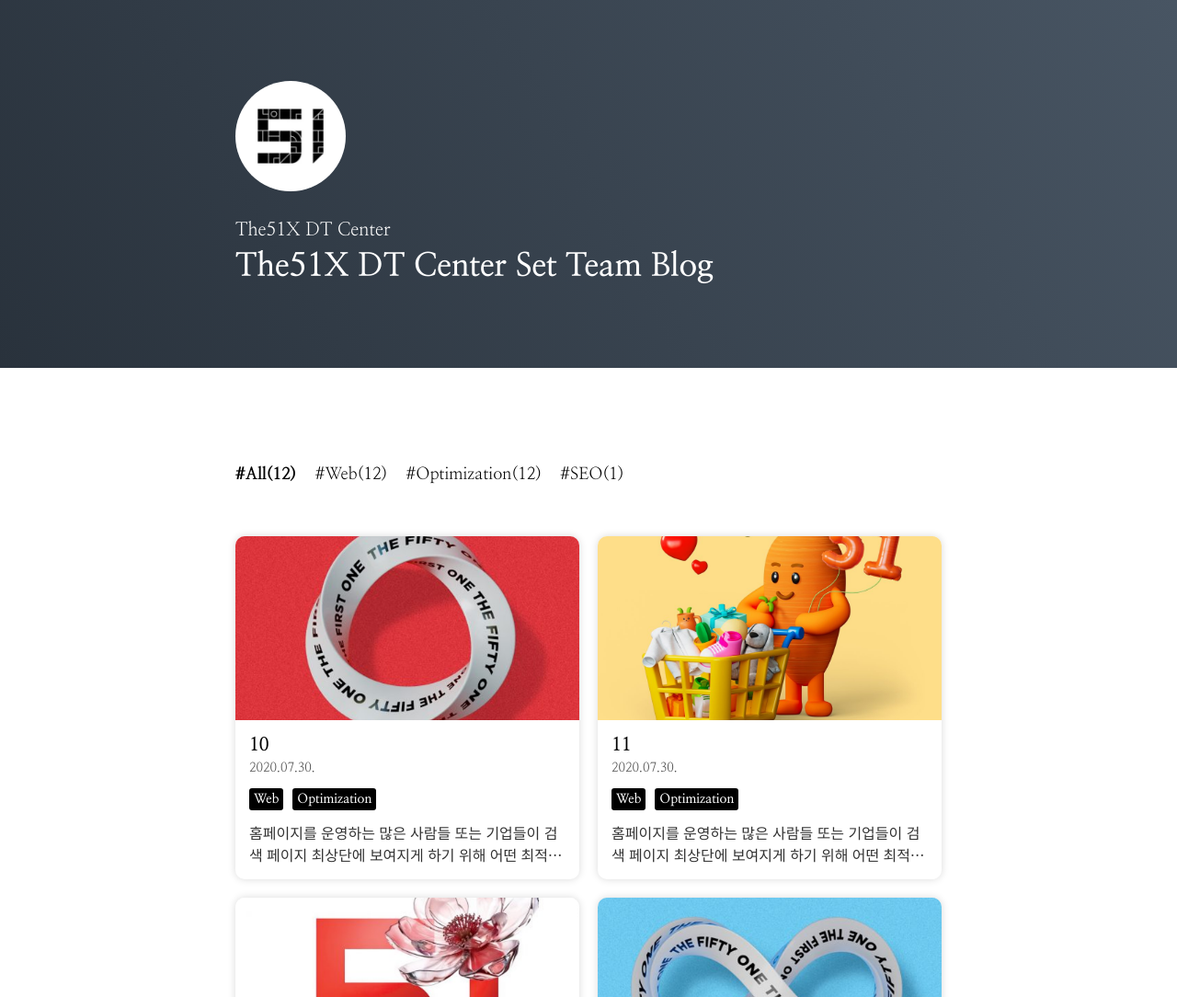
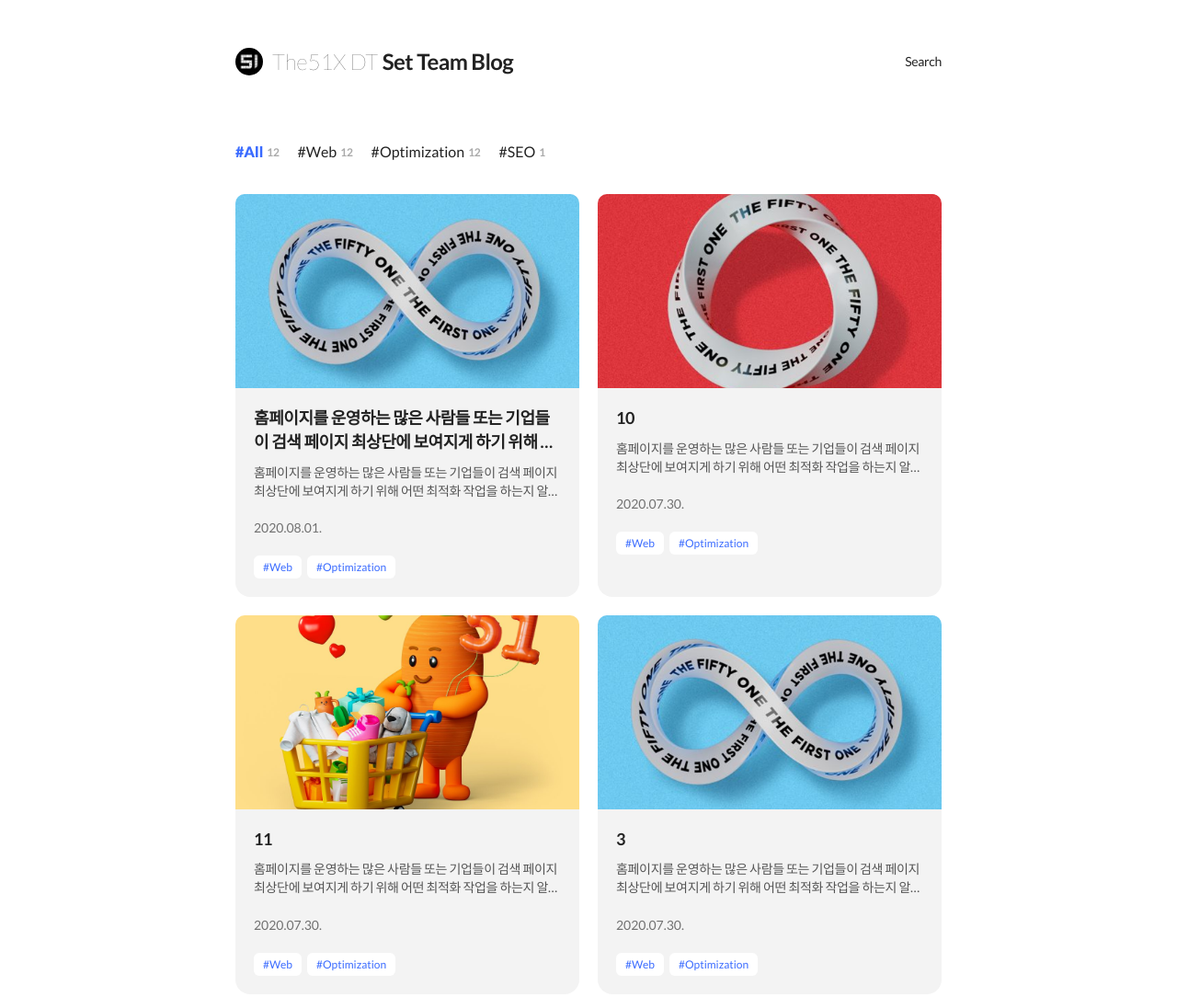
Before and after one commit to The51DTSet/The51DTSet.github.io, a Gatsby site: page / in a window 1280 px wide. Shown: the top 1084 px of the page at 92% size. Built offline with nearby package versions, Linux system fonts and the light colour scheme; Gatsby itself is replaced by a stand-in of ours; a web font is replaced by a local one.

Commit message:
스타일 수정

```diff
--- a/contents/test12.md
+++ b/contents/test12.md
@@ -1,9 +1,9 @@
 ---
-date: '2020-07-30'
-title: '12'
+date: '2020-08-01'
+title: '홈페이지를 운영하는 많은 사람들 또는 기업들이 검색 페이지 최상단에 보여지게 하기 위해 어떤 최적화 작업을 하는지 알아보자.'
 categories: ['Web', 'Optimization']
 summary: '홈페이지를 운영하는 많은 사람들 또는 기업들이 검색 페이지 최상단에 보여지게 하기 위해 어떤 최적화 작업을 하는지 알아보자.'
-thumbnail: './02.png'
+thumbnail: './03.png'
 ---
 
 ### 1. Help Google Bot to Find My Contents
--- a/gatsby-config.js
+++ b/gatsby-config.js
@@ -9,7 +9,7 @@
  */
 module.exports = {
   siteMetadata: {
-    title: `The51X DT Center Set`,
+    title: `BLOG | The51X DT Center Set`,
     description: `The51X DT Center Set Team Blog`,
     author: `@The51DTSet`,
     siteUrl: `https://The51DTSet.github.io`,
@@ -55,8 +55,8 @@ module.exports = {
           formats: ['auto', 'webp'],
           quality: 100,
           placeholder: 'blurred',
-        }
-      }
+        },
+      },
     },
     {
       resolve: `gatsby-transformer-remark`,
--- a/src/components/Common/Footer.tsx
+++ b/src/components/Common/Footer.tsx
@@ -2,26 +2,22 @@ import React, { FunctionComponent } from 'react'
 import styled from '@emotion/styled'
 
 const FooterWrapper = styled.footer`
-  display: grid;
-  place-items: center;
-  margin-top: auto;
-  padding: 50px 0;
-  font-size: 15px;
+  display: flex;
+  align-items: center;
+  justify-content: center;
+  padding: 5rem 0;
+  font-size: 1.2rem;
+  color: #555;
   text-align: center;
-  line-height: 1.5;
 
   @media (max-width: 768px) {
-    font-size: 13px;
+    padding-left: 2rem;
+    padding-right: 2rem;
   }
 `
 
 const Footer: FunctionComponent = function () {
-  return (
-    <FooterWrapper>
-      Thank You for Visiting My Blog, Have a Good Day 😆
-      <br />© 2026 The51DTSet, Powered By Gatsby.
-    </FooterWrapper>
-  )
+  return <FooterWrapper>© 2026 The51DTSet</FooterWrapper>
 }
 
 export default Footer
--- a/src/components/Common/GlobalStyle.tsx
+++ b/src/components/Common/GlobalStyle.tsx
@@ -1,27 +1,179 @@
 import React, { FunctionComponent } from 'react'
 import { Global, css } from '@emotion/react'
 
+// prettier-ignore
 const defaultStyle = css`
-  @import url('https://fonts.googleapis.com/css2?family=Nanum+Myeongjo:wght@400;700;800&display=swap');
+@import url('https://cdn.jsdelivr.net/gh/orioncactus/pretendard@v1.3.9/dist/web/static/pretendard.min.css');
+@import url('https://fonts.googleapis.com/css2?family=Lato:ital,wght@0,100;0,300;0,400;0,700;0,900;1,100;1,300;1,400;1,700;1,900&display=swap');
 
-  * {
-    padding: 0;
-    margin: 0;
-    box-sizing: border-box;
-    font-family: 'Nanum Myeongjo', serif;
+#___gatsby {
+  width: 100%;
 }
 
-  html,
-  body,
-  #___gatsby {
-    height: 100%;
+body, html {
+  width: 100%;
+  min-height: 100%;
+  color: #222;
+  background-color: #fff;
 }
 
-  a,
+html {
+  font-size: 10px;
+}
+
+body {
+  font-size: 1.6rem;
+  font-weight: 400;
+  line-height: 1.437;
+  -webkit-text-size-adjust: none;
+  -webkit-font-smoothing: antialiased;
+  -moz-font-smoothing: grayscale;
+}
+
+body, div, h1, h2, h3, h4, h5, h6, span, object, iframe,
+p, blockquote, pre,
+abbr, address, cite, code,
+del, dfn, em, img, ins, kbd, q, samp,
+small, strong, sub, sup, var,
+b, i, a,
+dl, dt, dd, ol, ul, li,
+fieldset, form, label, legend, input, textarea, select,
+table, caption, tbody, tfoot, thead, tr, th, td,
+article, aside, canvas, details, figcaption, figure,
+footer, header, hgroup, menu, nav, section, summary, button,
+time, mark, audio, video {
+  margin: 0;
+  padding: 0;
+  border: 0;
+  color: inherit;
+  font-family: 'Pretendard', Lato, 'Microsoft Yahei', sans-serif;;
+  letter-spacing: -0.024em;
+  vertical-align: baseline;
+  background: transparent;
+  -webkit-box-sizing: border-box;
+          box-sizing: border-box;
+}
+
+article, aside, details, figcaption, figure,
+footer, header, hgroup, menu, nav, main, section, summary {
+  display: block;
+}
+
+table {
+  table-layout: fixed;
+  width: 100%;
+  border-collapse: collapse;
+  border-spacing: 0;
+}
+
+legend,
+caption {
+  position: absolute;
+  width: 1px;
+  height: 1px;
+  padding: 0;
+  padding: 0;
+  margin: -1px;
+  border: 0;
+  overflow: hidden;
+  white-space: nowrap;
+  clip: rect(0, 0, 0, 0);
+}
+
+ol, ul, li {
+  list-style: none;
+}
+
+em, address, caption, cite, code {
+  font-weight: 400;
+  font-style: normal;
+}
+
+font {
+  font-size: inherit;
+}
+
+img {
+  width: 100%;
+  height: auto;
+  vertical-align: top;
+}
+
+a {
+  display: inline-block;
+  text-decoration: none;
+}
+
+a:focus,
+a:active,
 a:hover {
+  text-decoration: none;
+}
+
+:focus:not(:focus-visible) {
+  outline: 0;
+}
+
+button {
+  font-size: inherit;
   color: inherit;
-    text-decoration: none;
+  background-color: transparent;
   cursor: pointer;
+}
+
+button:hover {
+  color: inherit;
+}
+
+button[disabled] {
+  opacity: 0.4;
+}
+
+label {
+  cursor: pointer;
+}
+
+input, button, select, optgroup, textarea {
+  font-family: inherit;
+  font-size: inherit;
+  line-height: inherit;
+  border: 0;
+  border-radius: 0;
+  -webkit-appearance: none;
+  -moz-appearance: none;
+  appearance: none;
+  background-color: transparent;
+}
+
+textarea {
+  resize: none;
+}
+
+.blind {
+  position: absolute;
+  width: 1px;
+  height: 1px;
+  padding: 0;
+  padding: 0;
+  margin: -1px;
+  border: 0;
+  overflow: hidden;
+  white-space: nowrap;
+  clip: rect(0, 0, 0, 0);
+}
+
+:root {
+  --bg-primary: #3a6bff;
+  --bg-sub: #f3f3f3;
+
+  --fc-primary: #3a6bff;
+  --fc-default: #222;
+  --fc-sub: #757575;
+  --fc-sub2: #aaa;
+
+  --bc-primary: #3a6bff;
+  --bc-default: #ddd;
+  --bc-sub: #eee;
 }
 `
 
--- a/src/components/Main/CategoryList.tsx
+++ b/src/components/Main/CategoryList.tsx
@@ -11,25 +11,27 @@ export type CategoryListProps = {
 }
 
 type CategoryItemProps = {
-  active: boolean;
+  active: boolean
 }
 
 type GatsbyLinkProps = {
-  children: ReactNode;
-  className?: string;
-  to: string;
+  children: ReactNode
+  className?: string
+  to: string
 } & CategoryItemProps
 
 const CategoryListWrapper = styled.div`
   display: flex;
+  align-items: center;
   flex-wrap: wrap;
+  gap: 0.6rem 2rem;
   width: 768px;
-  margin: 100px auto 0;
+  margin: 5rem auto 0;
 
   @media (max-width: 768px) {
     width: 100%;
-    margin-top: 50px;
-    padding: 0 20px;
+    margin-top: 2rem;
+    padding: 0 2rem;
   }
 `
 
@@ -37,19 +39,24 @@ const CategoryListWrapper = styled.div`
 const CategoryItem = styled(({ active, ...props }: GatsbyLinkProps) => (
   <Link {...props} />
 ))<CategoryItemProps>`
-  margin-right: 20px;
-  padding: 5px 0;
-  font-size: 18px;
+  display: flex;
+  align-items: center;
+  gap: 0.4rem;
+  font-size: 1.6rem;
+  letter-spacing: 0;
+  color: ${({ active }) =>
+    active ? 'var(--fc-primary)' : 'var(--fc-default)'};
   font-weight: ${({ active }) => (active ? '800' : '400')};
+  padding: 0.4rem 0;
   cursor: pointer;
 
-  &:last-of-type {
-    margin-right: 0;
+  @media (max-width: 768px) {
   }
-
-  @media (max-width: 768px) {
-    font-size: 15px;
-  }
+`
+const CountItem = styled.span`
+  font-size: 1.2rem;
+  font-weight: 700;
+  color: var(--fc-sub2);
 `
 
 // active : 현재 선택된 카테고리인지 확인하기 위한 Props
@@ -69,7 +76,7 @@ const CategoryList: FunctionComponent<CategoryListProps> = function ({
           active={name === selectedCategory}
           key={name}
         >
-          #{name}({count})
+          #{name} <CountItem>{count}</CountItem>
         </CategoryItem>
       ))}
     </CategoryListWrapper>
--- a/src/components/Main/Introduction.tsx
+++ /dev/null
@@ -1,68 +0,0 @@
-import React, { FunctionComponent } from 'react'
-import styled from '@emotion/styled'
-import { IGatsbyImageData } from 'gatsby-plugin-image'
-import ProfileImage from 'components/Main/ProfileImage'
-
-type IntroductionProps = {
-  profileImage: IGatsbyImageData
-}
-
-const Background = styled.div`
-  width: 100%;
-  background-image: linear-gradient(60deg, #29323c 0%, #485563 100%);
-  color: #ffffff;
-`
-
-const Wrapper = styled.div`
-  display: flex;
-  flex-direction: column;
-  justify-content: center;
-  align-items: flex-start;
-  width: 768px;
-  height: 400px;
-  margin: 0 auto;
-
-  @media (max-width: 768px) {
-    width: 100%;
-    height: 300px;
-    padding: 0 20px;
-  }
-`
-
-const Title = styled.div`
-  margin-top: 5px;
-  font-size: 35px;
-  font-weight: 700;
-
-  @media (max-width: 768px) {
-    font-size: 25px;
-  }
-`
-
-const SubTitle = styled.div`
-  font-size: 20px;
-  font-weight: 400;
-
-  @media (max-width: 768px) {
-    font-size: 15px;
-  }
-`
-
-const Introduction: FunctionComponent<IntroductionProps> = function ({
-  profileImage
-}) {
-  return (
-    <Background>
-      <Wrapper>
-        <ProfileImage profileImage={profileImage} />
-
-        <div>
-          <SubTitle>The51X DT Center</SubTitle>
-          <Title>The51X DT Center Set Team Blog</Title>
-        </div>
-      </Wrapper>
-    </Background>
-  )
-}
-
-export default Introduction
--- /dev/null
+++ b/src/components/Main/LogoImage.tsx
@@ -0,0 +1,27 @@
+import React, { FunctionComponent } from 'react'
+import styled from '@emotion/styled'
+import { GatsbyImage, IGatsbyImageData } from 'gatsby-plugin-image'
+
+type LogoImageProps = {
+  logoImage: IGatsbyImageData
+}
+
+const LogoImageWrapper = styled(GatsbyImage)`
+  flex: 0 0 3rem;
+  width: 3rem;
+  height: 3rem;
+  border-radius: 50%;
+  filter: invert(1);
+
+  @media (max-width: 768px) {
+    flex: 0 0 2rem;
+    width: 2rem;
+    height: 2rem;
+  }
+`
+
+const LogoImage: FunctionComponent<LogoImageProps> = function ({ logoImage }) {
+  return <LogoImageWrapper image={logoImage} alt="Logo Image" />
+}
+
+export default LogoImage
--- /dev/null
+++ b/src/components/Main/MainHeader.tsx
@@ -0,0 +1,79 @@
+import React, { FunctionComponent } from 'react'
+import styled from '@emotion/styled'
+import { IGatsbyImageData } from 'gatsby-plugin-image'
+import LogoImage from 'components/Main/LogoImage'
+
+type IntroductionProps = {
+  logoImage: IGatsbyImageData
+}
+
+const Background = styled.div`
+  width: 100%;
+`
+const Wrapper = styled.div`
+  display: flex;
+  align-items: center;
+  justify-content: space-between;
+  width: 768px;
+  padding: 5rem 0 1.6rem;
+  white-space: nowrap;
+  margin: 0 auto;
+
+  @media (max-width: 768px) {
+    width: 100%;
+    padding: 1.6rem 2rem;
+  }
+`
+const TitleWrap = styled.div`
+  display: flex;
+  align-items: center;
+  gap: 1rem;
+
+  @media (max-width: 768px) {
+    gap: 0.4rem;
+  }
+`
+const Title = styled.div`
+  font-size: 2.4rem;
+  font-weight: 200;
+  letter-spacing: 0;
+
+  @media (max-width: 768px) {
+    font-size: 1.6rem;
+  }
+`
+const TitleStrong = styled.span`
+  font-weight: 700;
+
+  @media (max-width: 768px) {
+  }
+`
+const SearchWrap = styled.div`
+  font-size: 1.4rem;
+
+  @media (max-width: 768px) {
+    font-size: 1rem;
+  }
+`
+
+const Introduction: FunctionComponent<IntroductionProps> = function ({
+  logoImage,
+}) {
+  return (
+    <Background>
+      <Wrapper>
+        <TitleWrap>
+          <LogoImage logoImage={logoImage} />
+          <div>
+            <Title>
+              The51X DT <TitleStrong>Set Team Blog</TitleStrong>
+            </Title>
+          </div>
+        </TitleWrap>
+        <SearchWrap>Search</SearchWrap>
+      </Wrapper>
+    </Background>
+  )
+}
+
+export default Introduction
--- a/src/components/Main/PostItem.tsx
+++ b/src/components/Main/PostItem.tsx
@@ -4,82 +4,87 @@ import { GatsbyImage } from 'gatsby-plugin-image'
 import { PostFrontmatterType } from 'types/PostItem.types'
 import { Link } from 'gatsby'
 
-
 type PostItemProps = PostFrontmatterType & { link: string }
 
 const PostItemWrapper = styled(Link)`
+  flex: 0 0 auto;
+  width: calc(50% - 1rem);
   display: flex;
   flex-direction: column;
-  border-radius: 10px;
-  box-shadow: 0 0 8px rgba(0, 0, 0, 0.15);
+  border-radius: 1.6rem;
+  // box-shadow: 0 8px 25px 0 rgba(0, 0, 0, 0.15);
   transition: 0.3s box-shadow;
   cursor: pointer;
+  background: var(--bg-sub);
 
   &:hover {
-    box-shadow: 0 0 10px rgba(0, 0, 0, 0.3);
+    // width: 100%;
   }
 `
 
 const ThumbnailImage = styled(GatsbyImage)`
   width: 100%;
-  height: 200px;
+  aspect-ratio: 16 / 9;
   border-radius: 10px 10px 0 0;
 `
 
 const PostItemContent = styled.div`
-  flex: 1;
-  display: flex;
-  flex-direction: column;
-  padding: 15px;
+  padding: 2rem;
+
+  @media (max-width: 768px) {
+    padding: 1.6rem;
+  }
 `
 
 const Title = styled.div`
+  font-size: 1.8rem;
+  font-weight: 700;
+  white-space: normal;
+  overflow-wrap: break-word;
   display: -webkit-box;
+  text-overflow: ellipsis;
+  -webkit-line-clamp: 2;
+  -webkit-box-orient: vertical;
   overflow: hidden;
-  margin-bottom: 3px;
-  text-overflow: ellipsis;
+`
+
+const Date = styled.div`
+  font-size: 1.4rem;
+  font-weight: 400;
+  color: #717171;
+  letter-spacing: 0;
+  margin-top: 2rem;
+`
+
+const Category = styled.div`
+  display: flex;
+  align-items: center;
+  flex-wrap: wrap;
+  gap: 0.6rem;
+  margin-top: 2rem;
+`
+
+const CategoryItem = styled.span`
+  font-size: 1.2rem;
+  color: var(--fc-primary);
+  font-weight: 500;
+  letter-spacing: 0;
+  border-radius: 6px;
+  padding: 0.4rem 1rem;
+  background: #fff;
+`
+
+const Summary = styled.div`
+  font-size: 1.4rem;
+  display: -webkit-box;
   white-space: normal;
   overflow-wrap: break-word;
   -webkit-line-clamp: 2;
   -webkit-box-orient: vertical;
-  font-size: 20px;
-  font-weight: 700;
-`
-
-const Date = styled.div`
-  font-size: 14px;
-  font-weight: 400;
-  opacity: 0.7;
-`
-
-const Category = styled.div`
-  display: flex;
-  flex-wrap: wrap;
-  margin-top: 10px;
-  margin: 10px -5px;
-`
-
-const CategoryItem = styled.div`
-  margin: 2.5px 5px;
-  padding: 3px 5px;
-  border-radius: 3px;
-  background: black;
-  font-size: 14px;
-  font-weight: 700;
-  color: white;
-`
-
-const Summary = styled.div`
-  display: -webkit-box;
+  text-overflow: ellipsis;
+  color: #555;
+  margin-top: 1rem;
   overflow: hidden;
-  margin-top: auto;
-  text-overflow: ellipsis;
-  white-space: normal;
-  overflow-wrap: break-word;
-  -webkit-line-clamp: 2;
-  -webkit-box-orient: vertical;
-  font-size: 16px;
-  opacity: 0.8;
 `
 
 const PostItem: FunctionComponent<PostItemProps> = function ({
@@ -98,13 +103,13 @@ const PostItem: FunctionComponent<PostItemProps> = function ({
 
       <PostItemContent>
         <Title>{title}</Title>
+        <Summary>{summary}</Summary>
         <Date>{date}</Date>
         <Category>
           {categories.map(category => (
-            <CategoryItem key={category}>{category}</CategoryItem>
+            <CategoryItem key={category}>#{category}</CategoryItem>
           ))}
         </Category>
-        <Summary>{summary}</Summary>
       </PostItemContent>
     </PostItemWrapper>
   )
--- a/src/components/Main/PostList.tsx
+++ b/src/components/Main/PostList.tsx
@@ -2,7 +2,9 @@ import React, { FunctionComponent } from 'react'
 import styled from '@emotion/styled'
 import PostItem from 'components/Main/PostItem'
 import { PostListItemType } from 'types/PostItem.types'
-import useInfiniteScroll, { useInfiniteScrollType } from 'hooks/useInfiniteScroll'
+import useInfiniteScroll, {
+  useInfiniteScrollType,
+} from 'hooks/useInfiniteScroll'
 
 export type PostType = {
   node: {
@@ -25,23 +27,24 @@ type PostListProps = {
 }
 
 const PostListWrapper = styled.div`
-  display: grid;
-  grid-template-columns: 1fr 1fr;
-  grid-gap: 20px;
+  display: flex;
+  flex-wrap: wrap;
+  align-items: stretch;
+  justify-content: space-between;
+  gap: 2rem;
   width: 768px;
   margin: 0 auto;
-  padding: 50px 0 100px;
+  padding: 3rem 0 10rem;
 
   @media (max-width: 768px) {
-    grid-template-columns: 1fr;
     width: 100%;
-    padding: 50px 20px;
+    padding: 2rem 2rem 5rem;
   }
 `
 
 const PostList: FunctionComponent<PostListProps> = function ({
   selectedCategory,
-  posts
+  posts,
 }) {
   const { containerRef, postList }: useInfiniteScrollType = useInfiniteScroll(
     selectedCategory,
--- a/src/components/Main/ProfileImage.tsx
+++ /dev/null
@@ -1,25 +0,0 @@
-import React, { FunctionComponent } from 'react'
-import styled from '@emotion/styled'
-import { GatsbyImage, IGatsbyImageData } from 'gatsby-plugin-image'
-
-type ProfileImageProps = {
-  profileImage: IGatsbyImageData
-}
-
-const ProfileImageWrapper = styled(GatsbyImage)`
-  width: 120px;
-  height: 120px;
-  margin-bottom: 30px;
-  border-radius: 50%;
-
-  @media (max-width: 768px) {
-    width: 80px;
-    height: 80px;
-  }
-`
-
-const ProfileImage: FunctionComponent<ProfileImageProps> = function ({profileImage}) {
-  return <ProfileImageWrapper image={profileImage} alt="Profile Image" />
-}
-
-export default ProfileImage
--- a/src/pages/index.tsx
+++ b/src/pages/index.tsx
@@ -1,9 +1,7 @@
 import React, { FunctionComponent, useMemo } from 'react'
 import styled from '@emotion/styled'
-import GlobalStyle from 'components/Common/GlobalStyle'
-import Footer from 'components/Common/Footer'
 import CategoryList from 'components/Main/CategoryList'
-import Introduction from 'components/Main/Introduction'
+import MainHeader from 'components/Main/MainHeader'
 import PostList from 'components/Main/PostList'
 import Template from 'components/Common/Template'
 import { IGatsbyImageData } from 'gatsby-plugin-image'
@@ -11,10 +9,8 @@ import { PostListItemType } from 'types/PostItem.types'
 import queryString, { ParsedQuery } from 'query-string'
 import { graphql, Link } from 'gatsby'
 
-
-
 type IndexPageProps = {
-   location: {
+  location: {
     search: string
   }
   data: {
@@ -37,12 +33,6 @@ type IndexPageProps = {
   }
 }
 
-const Container = styled.div`
-  display: flex;
-  flex-direction: column;
-  height: 100%;
-`
-
 const IndexPage: FunctionComponent<IndexPageProps> = function ({
   location: { search },
   data: {
@@ -63,7 +53,7 @@ const IndexPage: FunctionComponent<IndexPageProps> = function ({
       : parsed.category
 
   const categoryList = useMemo(
-    ()=>
+    () =>
       edges.reduce(
         (
           list: CategoryListProps['categoryList'],
@@ -74,13 +64,13 @@ const IndexPage: FunctionComponent<IndexPageProps> = function ({
           }: PostType,
         ) => {
           categories.forEach(category => {
-            if (list[category] === undefined) list[category] = 1;
-            else list[category]++;
-          });
+            if (list[category] === undefined) list[category] = 1
+            else list[category]++
+          })
 
-          list['All']++;
+          list['All']++
 
-          return list;
+          return list
         },
         { All: 0 },
       ),
@@ -94,7 +84,7 @@ const IndexPage: FunctionComponent<IndexPageProps> = function ({
       url={siteUrl}
       image={publicURL}
     >
-      <Introduction profileImage={gatsbyImageData} />
+      <MainHeader logoImage={gatsbyImageData} />
       <CategoryList
         selectedCategory={selectedCategory}
         categoryList={categoryList}
@@ -145,4 +135,4 @@ export const getPostList = graphql`
       publicURL
     }
   }
-`;
+`
```
Also changed, not shown: README-gatsby.md (added), README.md, src/components/Common/Template.tsx (line endings or trailing spaces). Lines whose indentation alone changed are shown as unchanged.
